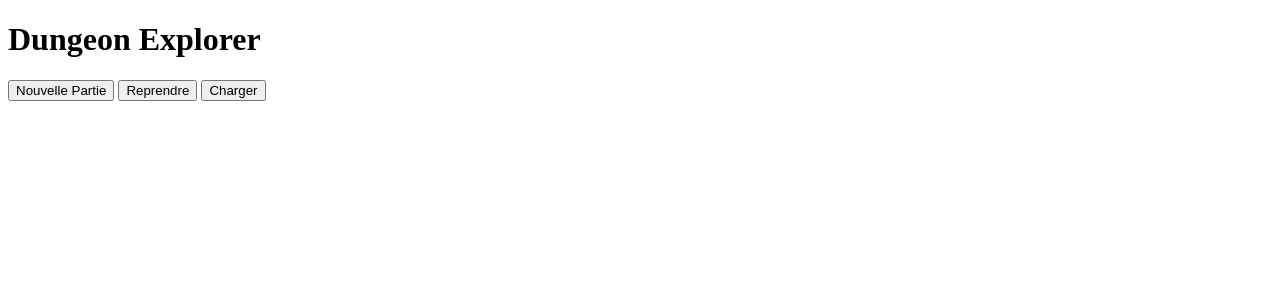
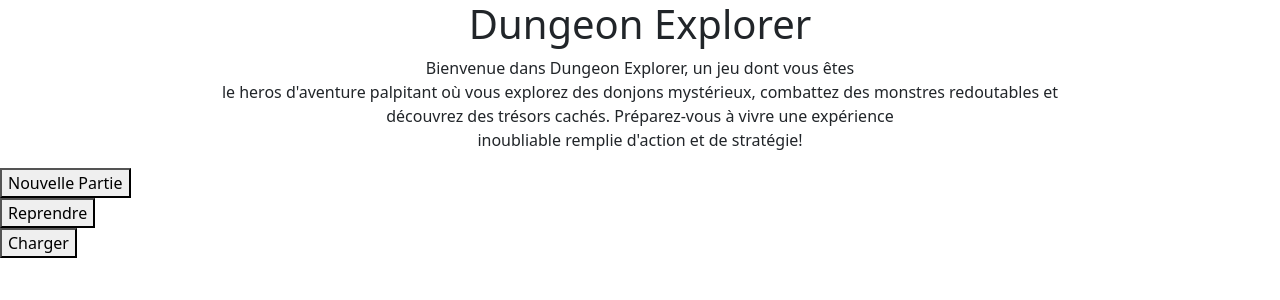
Before and after one commit to come-gp/DungeonXplorer, a PHP site: page / in a window 1280 px wide. Shown: the top 300 px of the page. Run offline with PHP 8.4, Linux system fonts and the light colour scheme.

Commit message:
petites modif accueil

```diff
--- a/index.php
+++ b/index.php
@@ -3,12 +3,23 @@
 <head>
     <meta charset="UTF-8">
     <meta name="viewport" content="width=device-width, initial-scale=1.0">
-    <title>Document</title>
+    <link href="https://cdn.jsdelivr.net/npm/bootstrap@5.3.3/dist/css/bootstrap.min.css" rel="stylesheet"
+        integrity="sha384-QWTKZyjpPEjISv5WaRU9OFeRpok6YctnYmDr5pNlyT2bRjXh0JMhjY6hW+ALEwIH" crossorigin="anonymous">
+    <title>Dungeon Explorer</title>
 </head>
 <body>
-    <h1>Dungeon Explorer</h1>
-    <button class="btn btn-danger">Nouvelle Partie</button>
-    <button class="btn btn-danger">Reprendre</button>
-    <button class="btn btn-danger">Charger</button>
+    <h1 class="mx-auto text-center">Dungeon Explorer</h1>
+    <p class="mx-auto text-center">Bienvenue dans Dungeon Explorer, un jeu dont vous êtes<br>
+        le heros d'aventure palpitant où vous explorez des donjons mystérieux, combattez des monstres redoutables et <br>
+        découvrez des trésors cachés. Préparez-vous à vivre une expérience<br> inoubliable remplie d'action et de stratégie!</p>
+    <div>
+        <button >Nouvelle Partie</button>
+    </div>
+    <div>
+        <button >Reprendre</button>
+    </div>
+    <div>
+        <button >Charger</button>
+    </div>
 </body>
 </html>
```
Also changed, not shown: 1 other file.
